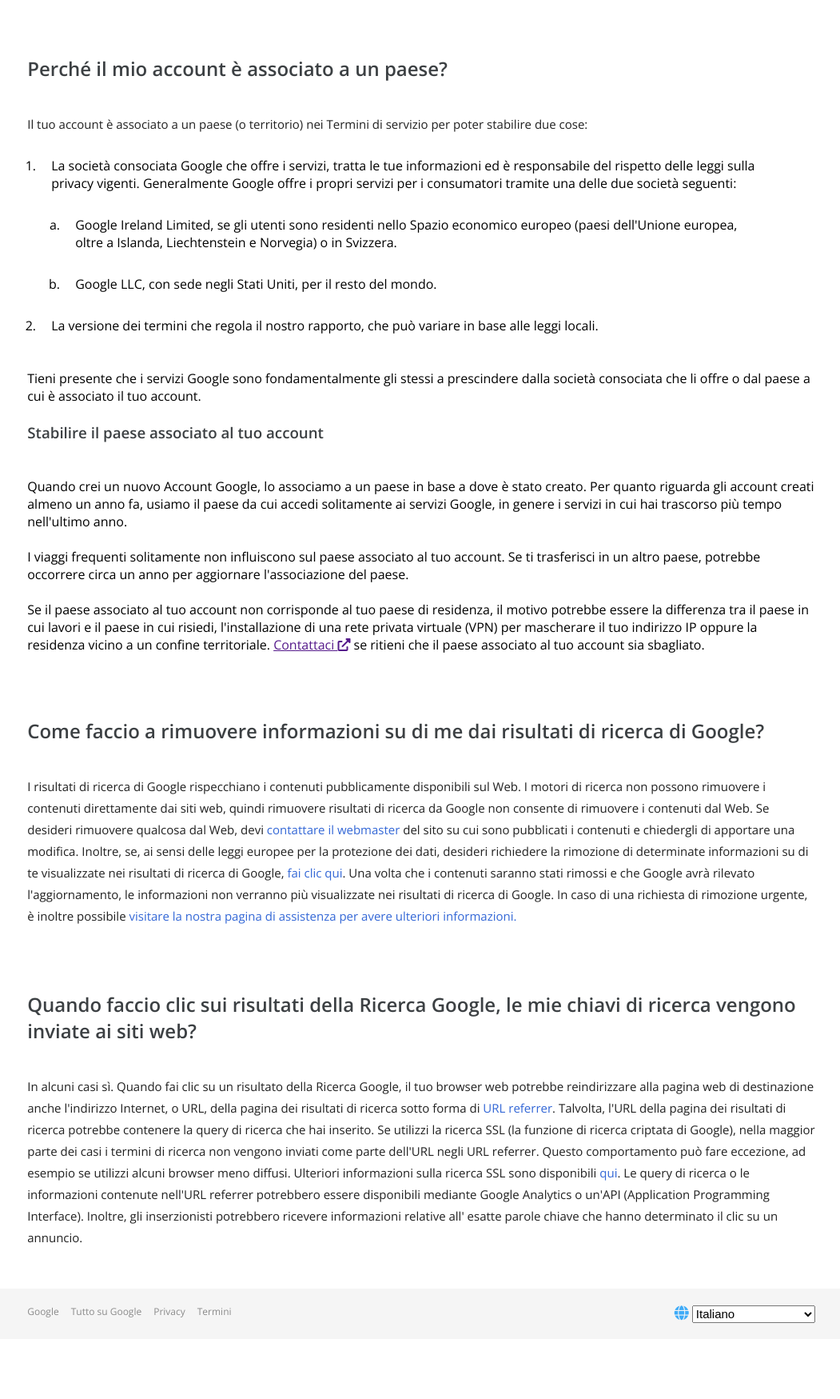
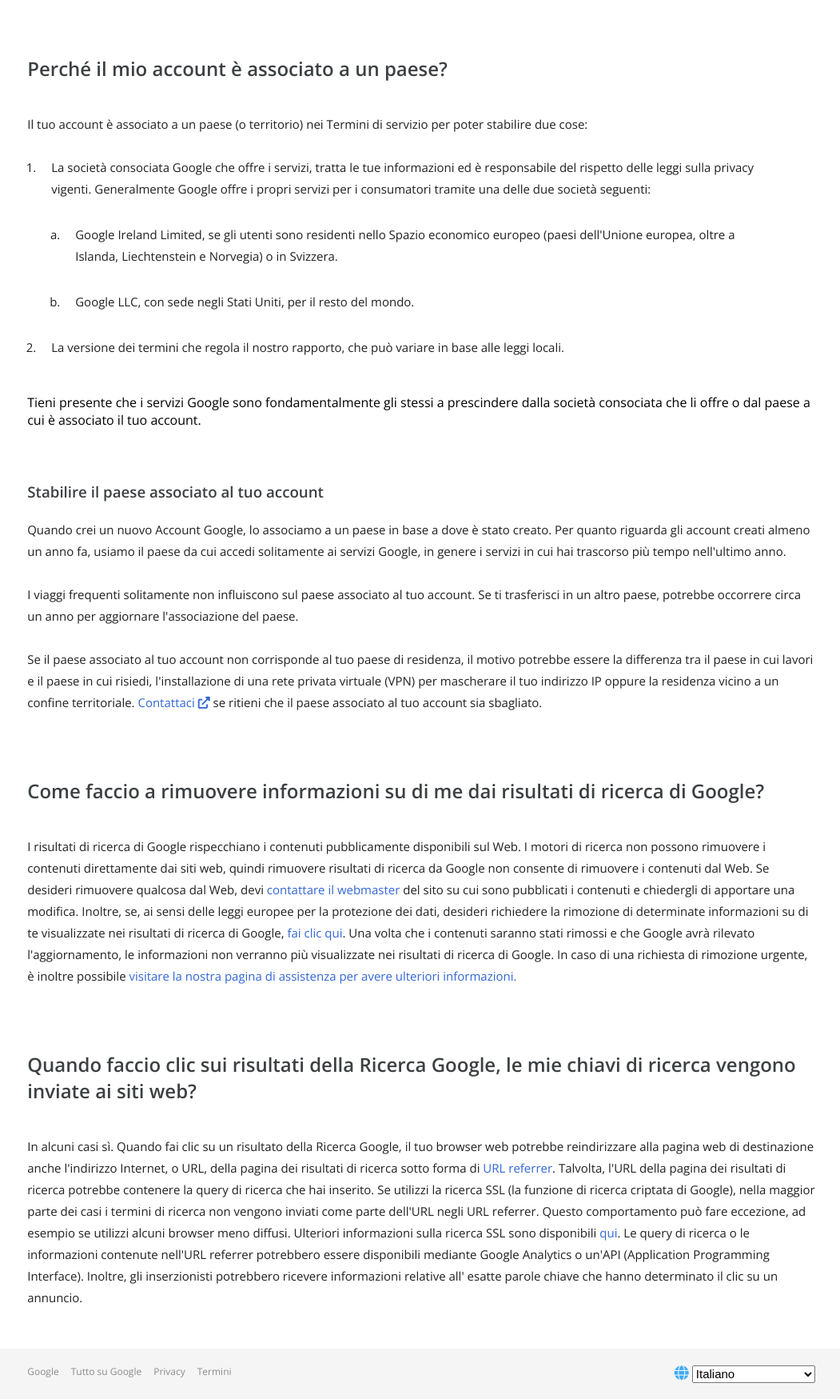
Before and after one commit to touros91/php-google-faq, a PHP site: page / in a window 1280 px wide. Shown: the part 1506-3255 px from the top of the page at 80% size, without its empty margins (113-1164 px from the left). Before the commit the page ends 3160 px from the top, so only its background shows below. Run offline with PHP 8.4, Linux system fonts and the light colour scheme.

Commit message:
Refactoring

```diff
--- a/index.php
+++ b/index.php
@@ -38,14 +38,15 @@ $faq = [
         </ol>
         <br><br>
         Tieni presente che i servizi Google sono fondamentalmente gli stessi a prescindere dalla società consociata che li offre o dal paese a cui è associato il tuo account.
-        <br><br>
+        <br><br><br><br>
         <h3>Stabilire il paese associato al tuo account</h3>
-        <br><br>
+        <br>
+        <p>
         Quando crei un nuovo Account Google, lo associamo a un paese in base a dove è stato creato. Per quanto riguarda gli account creati almeno un anno fa, usiamo il paese da cui accedi solitamente ai servizi Google, in genere i servizi in cui hai trascorso più tempo nell'ultimo anno.
         <br><br>
         I viaggi frequenti solitamente non influiscono sul paese associato al tuo account. Se ti trasferisci in un altro paese, potrebbe occorrere circa un anno per aggiornare l'associazione del paese.
         <br><br>
-        Se il paese associato al tuo account non corrisponde al tuo paese di residenza, il motivo potrebbe essere la differenza tra il paese in cui lavori e il paese in cui risiedi, l'installazione di una rete privata virtuale (VPN) per mascherare il tuo indirizzo IP oppure la residenza vicino a un confine territoriale. <a href=''>Contattaci <i class='fas fa-external-link-alt'></i></a> se ritieni che il paese associato al tuo account sia sbagliato."
+        Se il paese associato al tuo account non corrisponde al tuo paese di residenza, il motivo potrebbe essere la differenza tra il paese in cui lavori e il paese in cui risiedi, l'installazione di una rete privata virtuale (VPN) per mascherare il tuo indirizzo IP oppure la residenza vicino a un confine territoriale. <a href=''>Contattaci <i class='fas fa-external-link-alt'></i></a> se ritieni che il paese associato al tuo account sia sbagliato.</p>"
     ],
     [
         "domanda" => "Come faccio a rimuovere informazioni su di me dai risultati di ricerca di Google?",
--- a/style/style.css
+++ b/style/style.css
@@ -134,6 +134,12 @@ main .container-80 {
     color: #3367D6;
 }
 
+.container-80 ol li {
+    color: #212121;
+    font-size: 15px;
+    line-height: 1.8;
+}
+
 .container-80 h3 {
     color: #3C4043;
     font-weight: 600;
```
